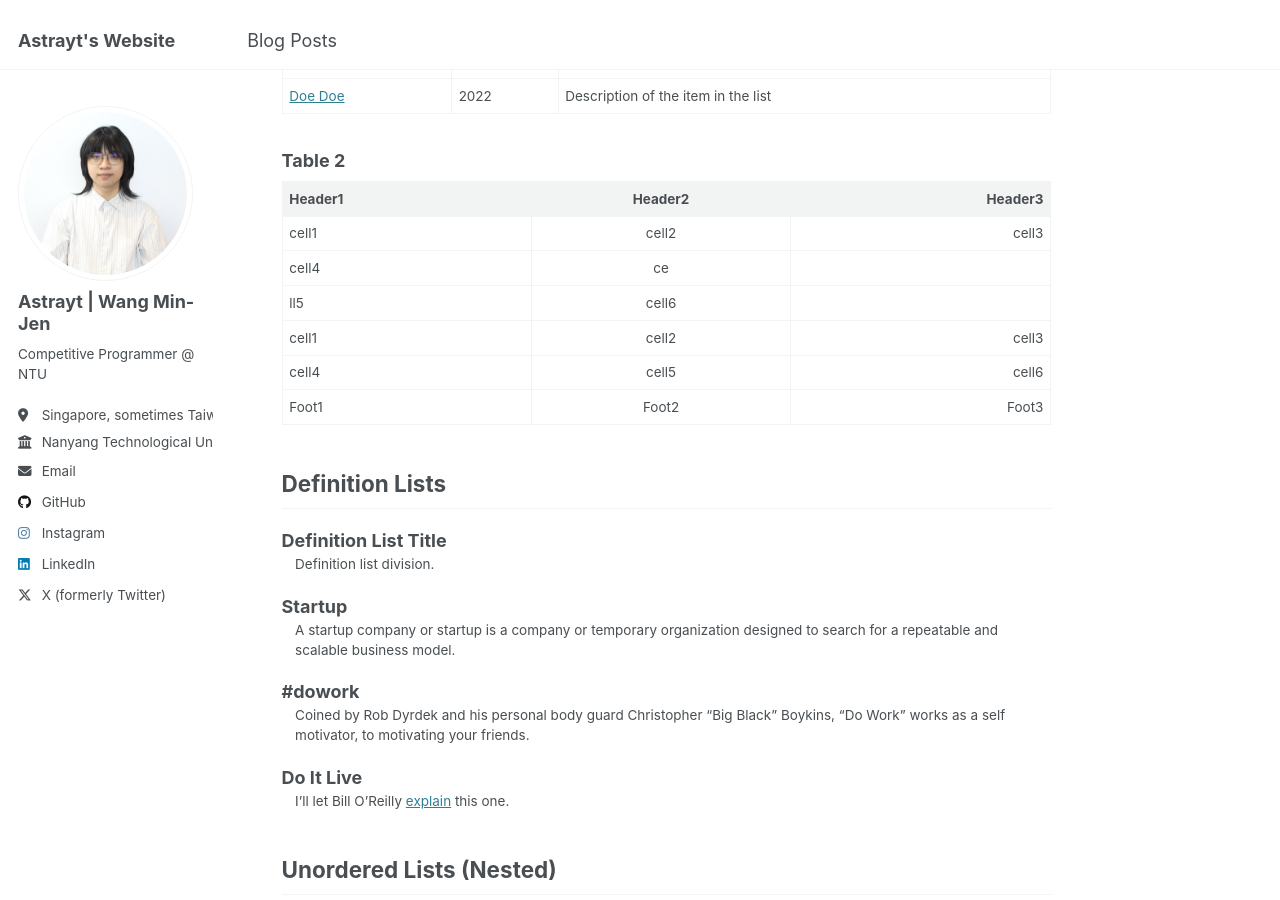
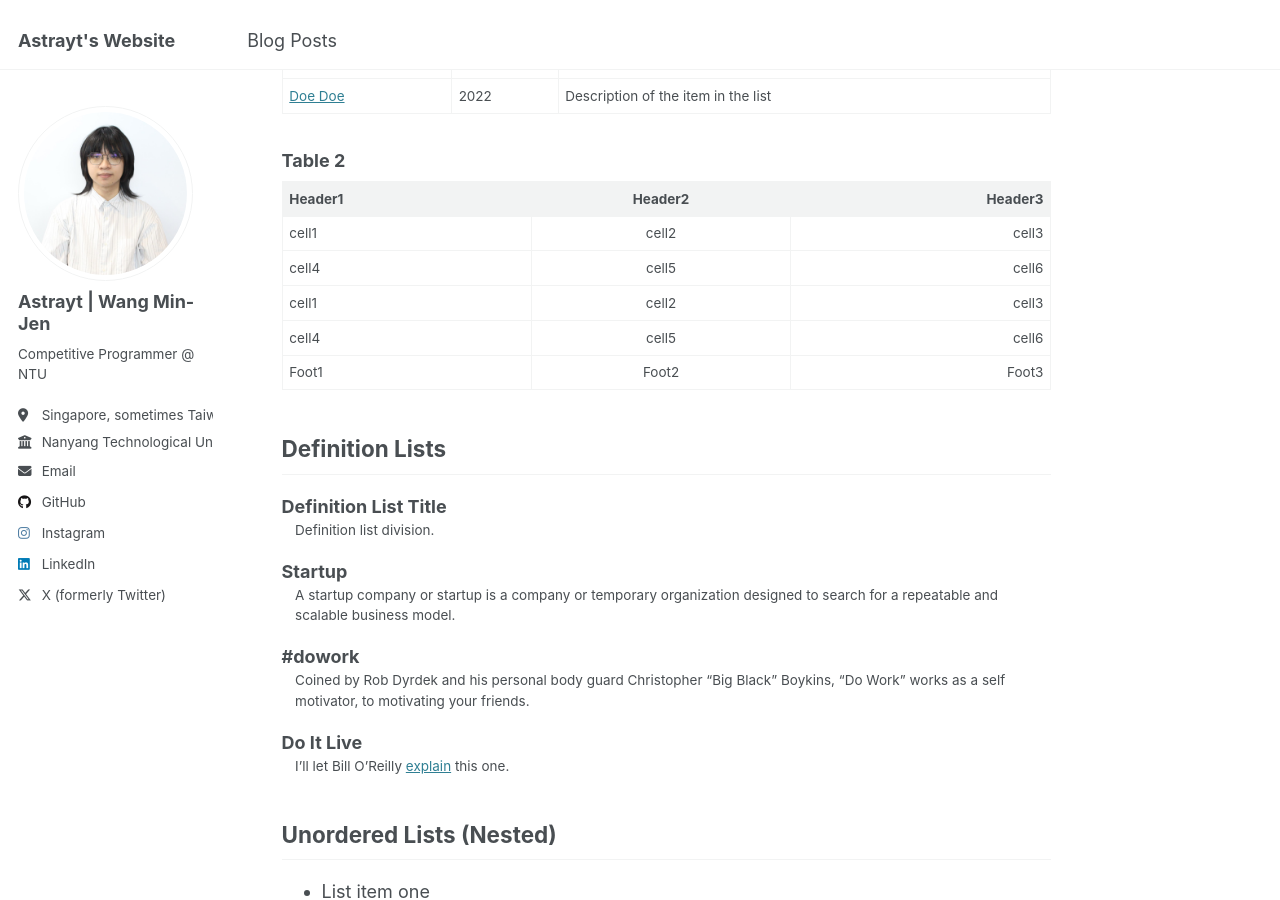
Before and after one commit to AstraytLUL/astraytlul.github.io, a Jekyll site: the page built from _pages/markdown.md, in a window 1280 px wide and 900 px high, scrolled down 2686 px. Built offline with Jekyll 4.4.1, drawn with Linux system fonts in a browser that asks for light colours; emoji names are drawn with the system emoji font.

Commit message:
Still fixing syntax

```diff
--- a/_pages/markdown.md
+++ b/_pages/markdown.md
@@ -92,8 +92,7 @@ Single line blockquote:
 | Header1 | Header2 | Header3 |
 |:--------|:-------:|--------:|
 | cell1   | cell2   | cell3   |
-| cell4   | ce
-ll5   | cell6   |
+| cell4   | cell5   | cell6   |
 |-----------------------------|
 | cell1   | cell2   | cell3   |
 | cell4   | cell5   | cell6   |
```
Also changed, not shown: _posts/2025-03-27-ML-Workshop.md (+33 -0 lines).
